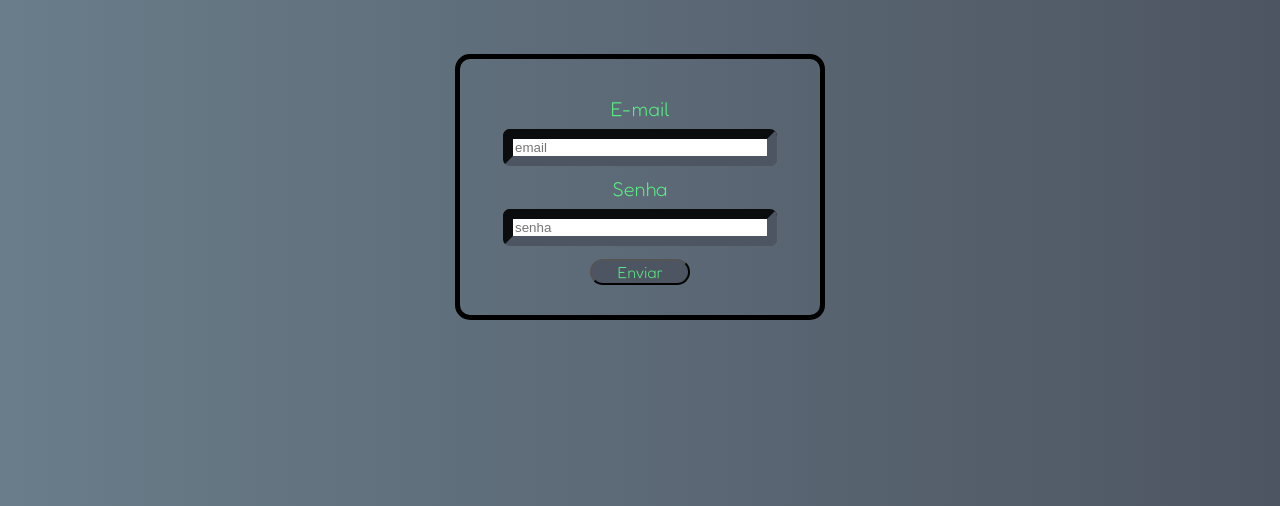
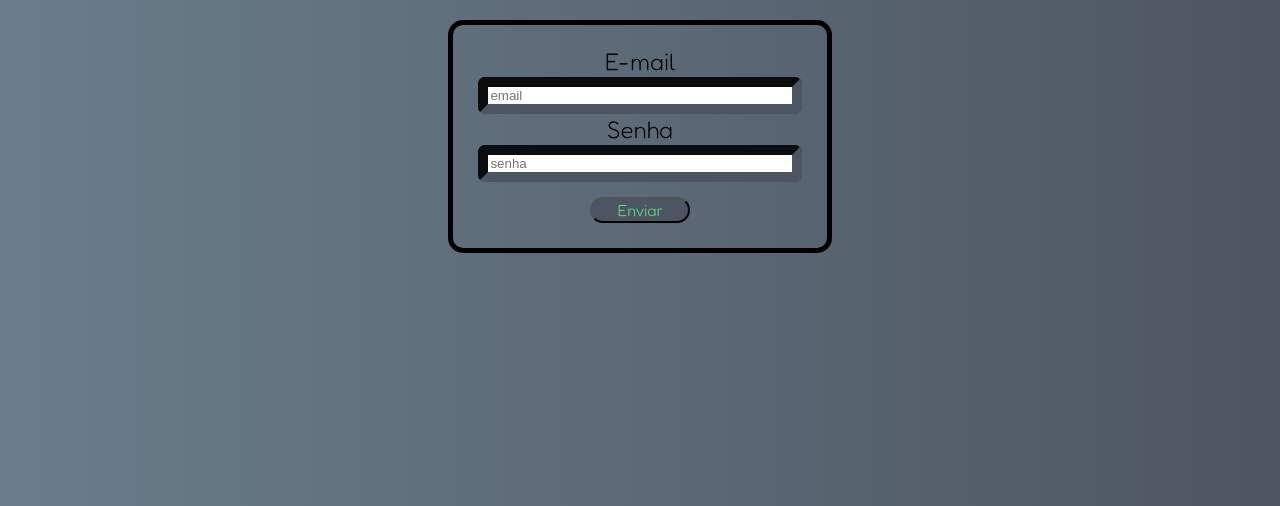
Before and after one commit to Gabrielcamargos28/Projeto-FirstTech, a plain HTML site: page login.html in a window 1280 px wide. Shown: the part 157-663 px from the top of the page. Drawn offline with Linux system fonts and the light colour scheme.

Commit message:
Quase tudo certo

```diff
--- a/login.html
+++ b/login.html
@@ -49,15 +49,15 @@
     <div>
         <main>
             <h1 class="titulos titulo-formulario">Login</h1>
-            <div class="div-login">
-                <form>
+            <div class="tela-formulario">
+                <form class="formulario-login">
                     <label for="email-login">E-mail</label>
                     <input type="text" id="email-login" required placeholder="email">
 
                     <label for="senha-login" required>Senha</label>
                     <input type="password" id="senha-login" required placeholder="senha">
 
-                    <button>Enviar</button>
+                    <button class="formulario-botao">Enviar</button>
                 </form>
             </div>
         </main>
--- a/style.css
+++ b/style.css
@@ -56,11 +56,13 @@ nav .logo{ /* afastando um pouco a logo do header da "parede" */
 
 .descricao { /* propriedades do botão no meio da home */
     font-family: 'Fredoka', sans-serif;
+    padding-bottom: 11.7%;
     display: block;
-    padding-bottom: 11.7%;
+    text-align: center;
 }
 
 .descricao a { /* conteudo do botao no meio da pag que leva a tela de cadastro */
+
     border: 3px solid black;
     border-radius: 10px;
     text-decoration: none;
@@ -68,6 +70,7 @@ nav .logo{ /* afastando um pouco a logo do header da "parede" */
     padding: 15px;
     font-size: 2.5em;
     font-weight: bold;
+    /*margin-left: 20%;*/
 }
 
 .descricao:hover{
@@ -116,7 +119,7 @@ footer li { /* setando forma que os icones das redes sociais vao aparecer */
     margin-top: 2.25%;
 }
 
-.tela-cadastro{
+.tela-formulario{
     text-align: center;
     padding-top: 5%;
     border: 5px solid black;
@@ -126,69 +129,38 @@ footer li { /* setando forma que os icones das redes sociais vao aparecer */
     padding-bottom: 25px;
 }
 
-.formulario-cadastro label, legend{
+.formulario-cadastro label,.formulario-cadastro legend,.formulario-login label, .formulario-contato label,.formulario-contato legend{
     display: block;
     margin-bottom: 3px;
     font-size: 1.5em;
     font-family: 'Fredoka', sans-serif;
 }
-
-.formulario-cadastro input, .div-login input{
+fieldset li{
+    list-style: none;
+}
+.formulario-cadastro input,.formulario-login input, .formulario-contato input{
+    /*background: linear-gradient(to right ,#6a7d8a, #4e5562);*/
     margin-bottom: 1%; /* distancia um input do outro */
     border-radius: 7px;
     border-width: 10px; /* essas 3 propriedades border customizam as bordas do input */
     border-color: #4e5562;
-    width: 250px; /* aumentando tamanho do campo input */
+    width: 80%; /* aumentando tamanho do campo input */
 }
 
-.formulario-cadastro button{
+
+.formulario-cadastro button, .formulario-login button,.formulario-contato button{
     margin-top: 3%;
     width: 100px;
-    color: black;
+    color: #5AED83;
     font-size: 1em;
     background: #4e5562;
     border-radius: 20px;
     font-family: 'Fredoka', sans-serif;
 }
 
-.cadastro-botao:hover{
+.botao-formulario:hover{
     transform: scale(1.2);
     transition: 0.7s;
 }
 
-/*Css tela login*/
-main{
-    text-align: center;
-    width: 100%;
-    margin: 0px 0;
-}
-.div-login{
-    padding: 30px;
-    margin-top: 60px;
-    border: 5px solid black;
-    border-radius: 15px;
-    display: inline-block;
-    width: 300px;
-    color: #5AED83;
-}
-.div-login label {
-    display: block;
-    margin: 10px auto;
-    font-size: 20px;
-    font-family: 'Fredoka', sans-serif;
-}
-
-.div-login button{
-    margin-top: 10px;
-    width: 100px;
-    color: #5AED83;
-    background: #4e5562;
-    border-radius: 20px;
-    font-size: 1em;
-    font-family: 'Fredoka', sans-serif;
-}
-
-.div-login button:hover{
-    transform: scale(1.2);
-    transition: 0.7s;
-}
+/* */
```
Also changed, not shown: cadastro.html (+7 -6 lines), contato.html (+34 -3 lines).
